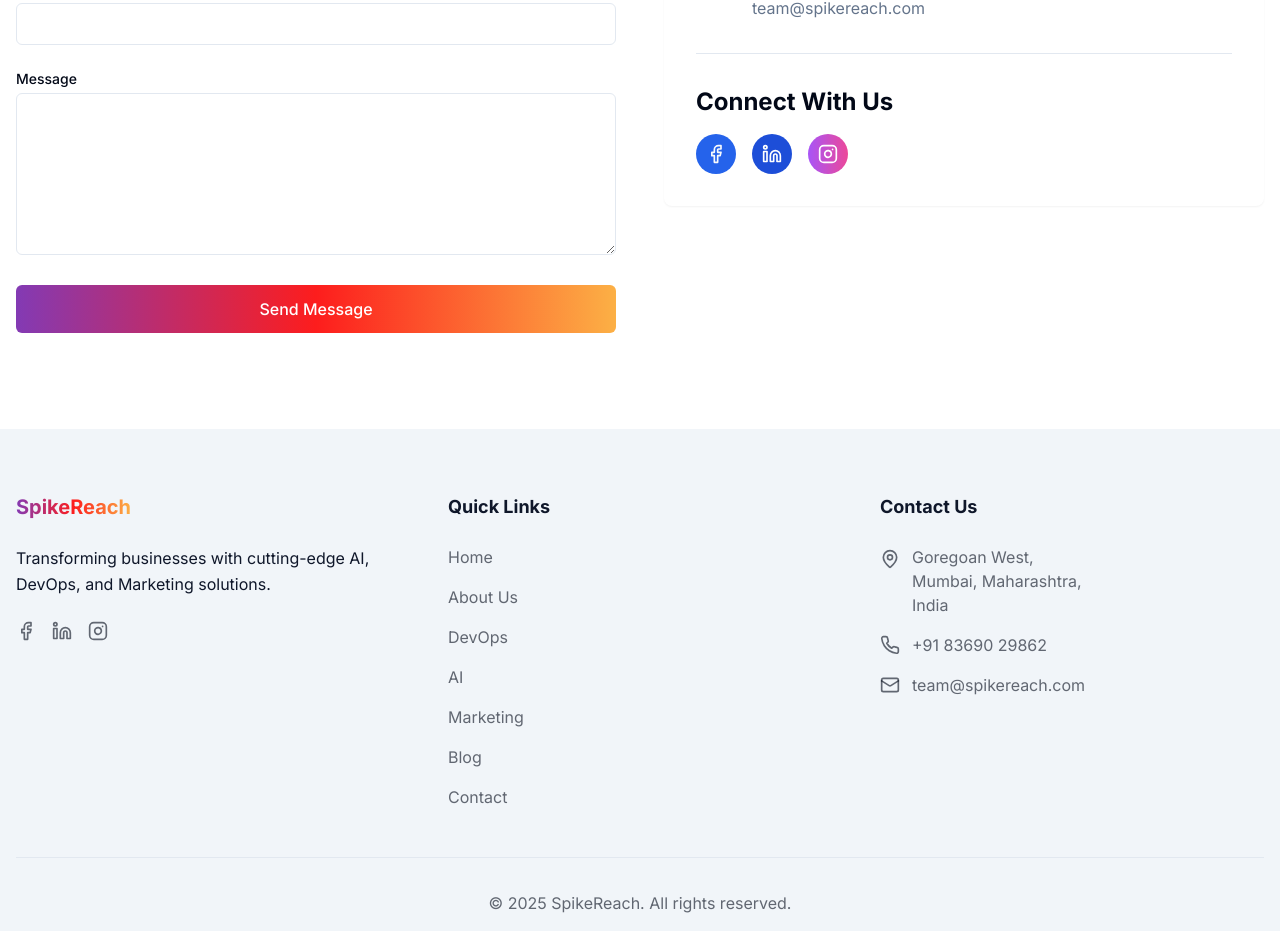
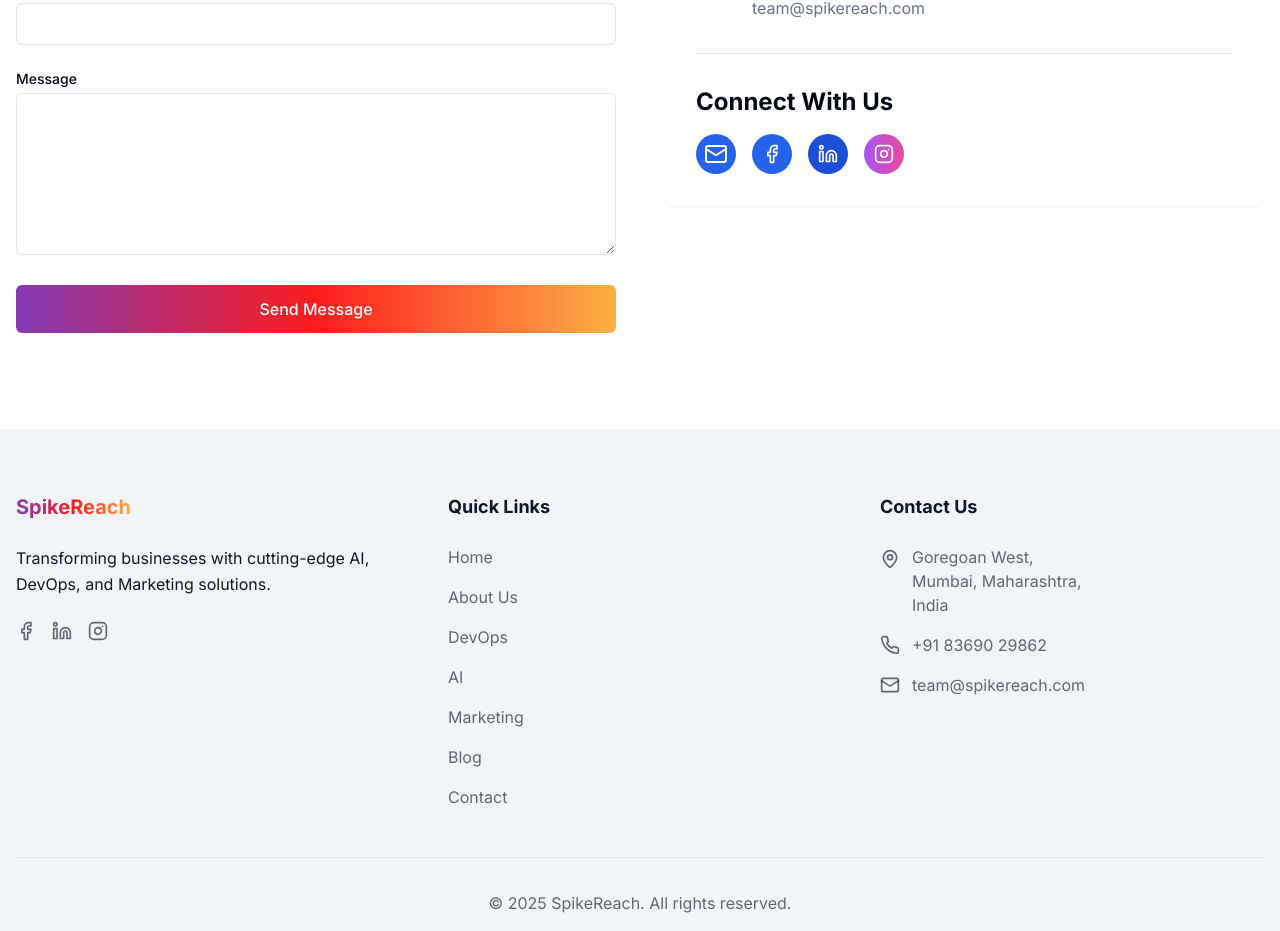
Before and after one commit to worthym330/spikereach-website, a Next.js app: page /contact in a window 1280 px wide. Shown: the part 913-1844 px from the top of the page. Built offline with nearby package versions, Linux system fonts and the light colour scheme.

Commit message:
minor change

```diff
--- a/components/contact/ContactInfo.tsx
+++ b/components/contact/ContactInfo.tsx
@@ -75,6 +75,12 @@ const ContactInfo = () => {
       <div className="mt-8 pt-8 border-t border-border">
         <h4 className="font-bold mb-4">Connect With Us</h4>
         <div className="flex space-x-4">
+        <a
+                href="mailto:team@spikereach.com"
+                className="h-10 w-10 bg-primary text-primary-foreground rounded-full flex items-center justify-center hover:bg-primary/90 transition-colors"
+              >
+                <Mail className="text-white w-full" />
+              </a>
           <a
             href="https://www.facebook.com/profile.php?id=61555829081054"
             className="h-10 w-10 bg-primary text-primary-foreground rounded-full flex items-center justify-center hover:bg-primary/90 transition-colors"
```
